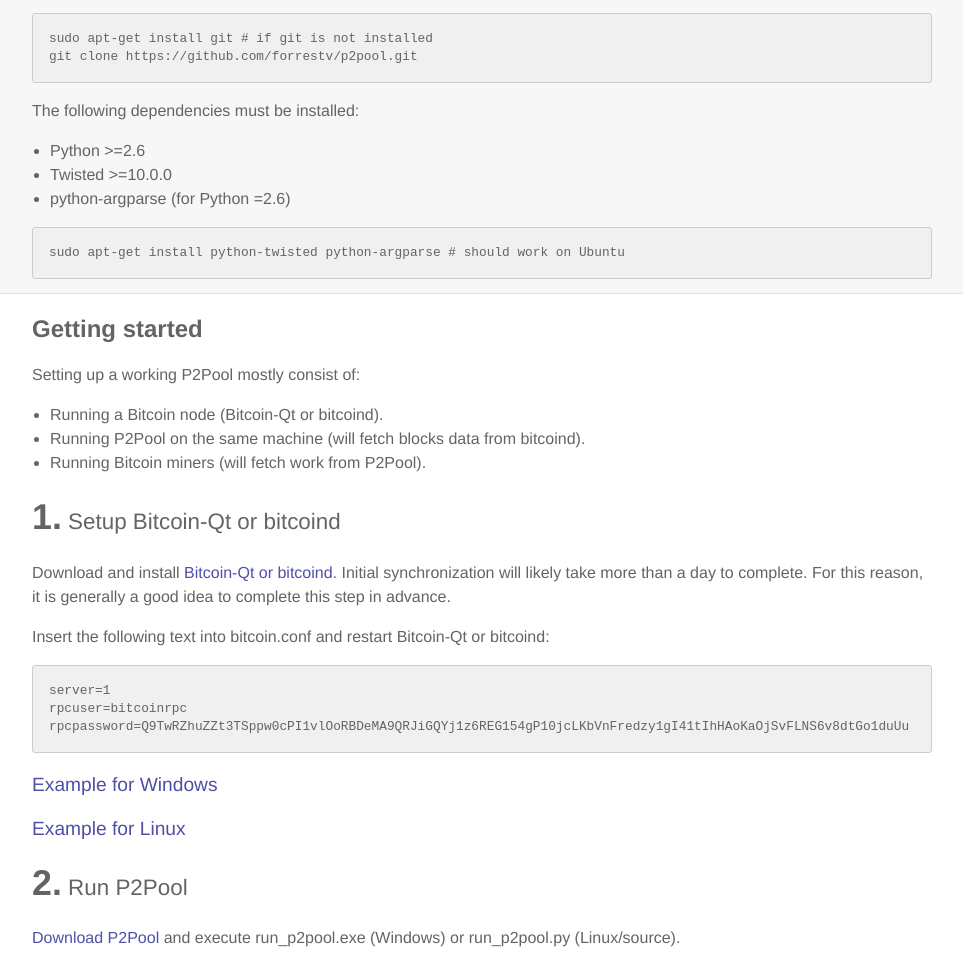
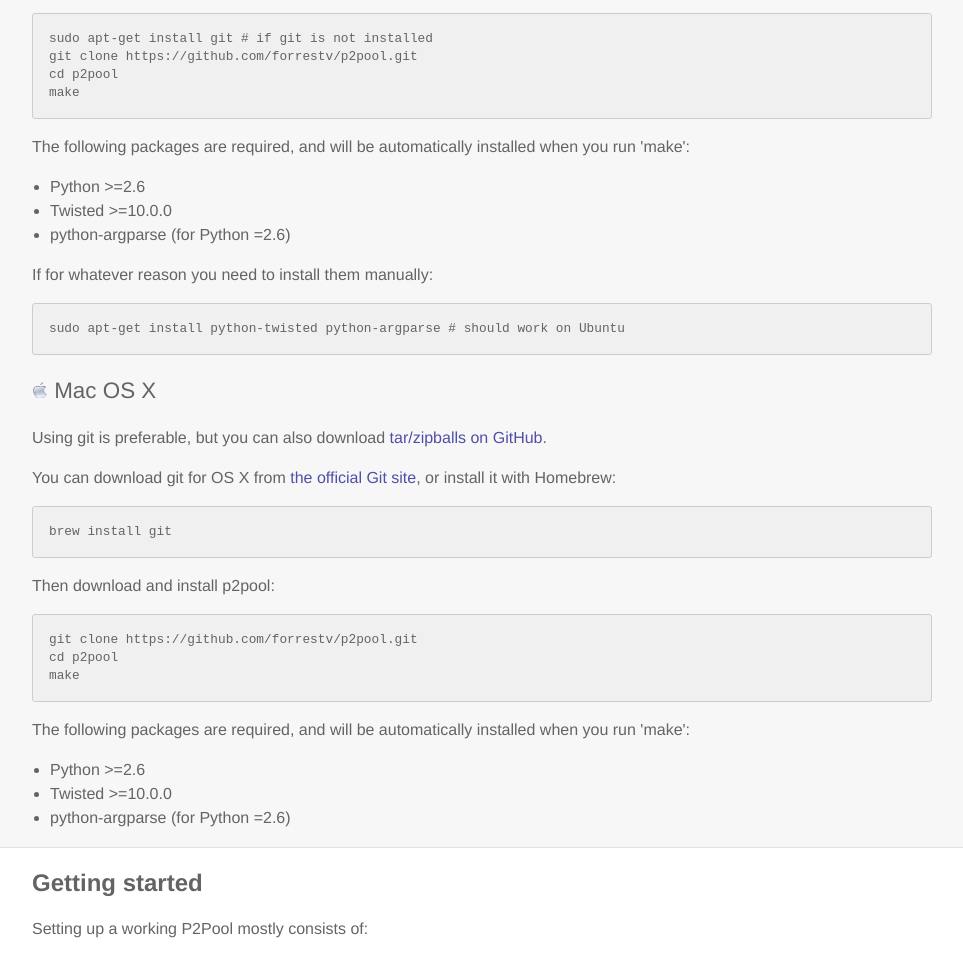
Before and after one commit to forrestv/p2pool.in, a plain HTML site: page index.html in a window 1280 px wide. Shown: the part 523-1476 px from the top of the page, without its empty margins (158-1121 px from the left). Drawn offline with Linux system fonts and the light colour scheme.

Commit message:
Update instructions to add OS X and account for fancy Makefile

```diff
--- a/index.html
+++ b/index.html
@@ -328,21 +328,43 @@ function boxShow(e){
 <pre>
 sudo apt-get install git # if git is not installed
 git clone https://github.com/forrestv/p2pool.git
+cd p2pool
+make
 </pre>
-  <p>The following dependencies must be installed:</p>
+  <p>The following packages are required, and will be automatically installed when you run 'make':</p>
   <ul>
     <li>Python &gt;=2.6</li>
     <li>Twisted &gt;=10.0.0</li>
     <li>python-argparse (for Python =2.6)</li>
   </ul>
+  <p>If for whatever reason you need to install them manually:
 <pre>
 sudo apt-get install python-twisted python-argparse # should work on Ubuntu
 </pre>
+
+<h3><img src="/img/apple.png" alt="Mac OS X"> Mac OS X</h3>
+  <p>Using git is preferable, but you can also download <a href="https://github.com/forrestv/p2pool/releases">tar/zipballs on GitHub</a>.</p>
+  <p>You can download git for OS X from <a href="http://git-scm.com/download/mac">the official Git site</a>, or install it with Homebrew:
+<pre>
+brew install git
+</pre>
+  <p>Then download and install p2pool:
+<pre>
+git clone https://github.com/forrestv/p2pool.git
+cd p2pool
+make
+</pre>
+  <p>The following packages are required, and will be automatically installed when you run 'make':</p>
+  <ul>
+    <li>Python &gt;=2.6</li>
+    <li>Twisted &gt;=10.0.0</li>
+    <li>python-argparse (for Python =2.6)</li>
+  </ul>
 </div></div>
 
 <div class="boxwhite"><div class="box">
   <h2><a id="getting-started">Getting started</a></h2>
-  <p>Setting up a working P2Pool mostly consist of:
+  <p>Setting up a working P2Pool mostly consists of:
   <ul>
     <li>Running a Bitcoin node (Bitcoin-Qt or bitcoind).</li>
     <li>Running P2Pool on the same machine (will fetch blocks data from bitcoind).</li>
@@ -383,7 +405,7 @@ rpcpassword=<span id="password">(random data)</span>
   </div>
 
   <h3><span class="num">2.</span> Run P2Pool</h3>
-  <p><a href="#download">Download P2Pool</a> and execute run_p2pool.exe (Windows) or run_p2pool.py (Linux/source).</p>
+  <p><a href="#download">Download P2Pool</a> and execute run_p2pool.exe (Windows) or 'make run' (Linux/OS X/source).</p>
   <p>P2Pool will start downloading the sharechain, displaying sections like this occasionally:</p>
 <pre>
 2014-01-09 17:15:45.075550 P2Pool: 0 shares in chain (0 verified/3133 total) Peers: 5 (0 incoming)
```
Also changed, not shown: img/apple.png (added).
